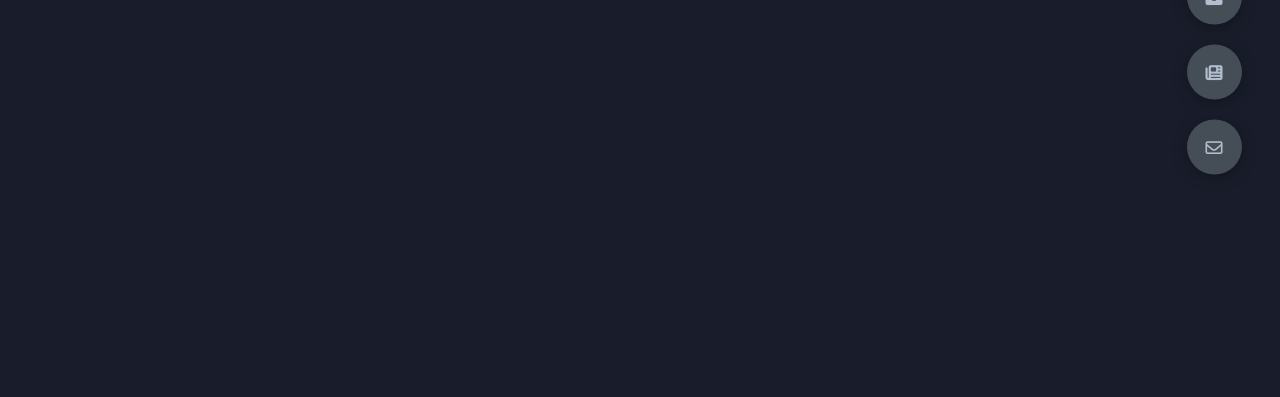
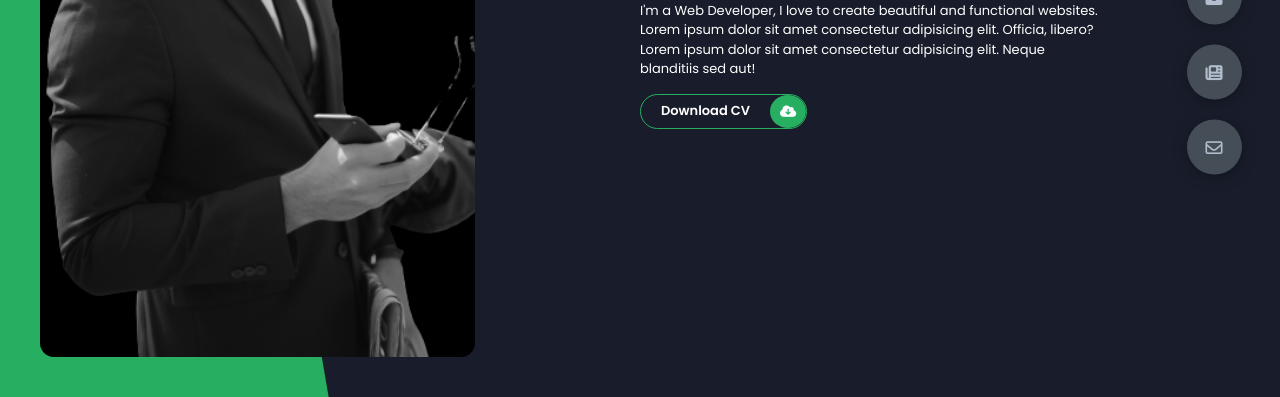
Before and after one commit to Spaceship-2K3/Portfolio_FreeCodecamp, a plain HTML site: page index.html in a window 1280 px wide. Shown: the part 403-800 px from the top of the page. Drawn offline with Linux system fonts and the light colour scheme.

Commit message:
create header

```diff
--- a/assess/css/style.scss
+++ b/assess/css/style.scss
@@ -64,7 +64,7 @@ html {
 body {
     min-height: 100vh;
     font-weight: 400;
-    font-size: 1.1rem;
+    font-size: 1.3rem;
     font-family: "Poppins", sans-serif;
     color: var(--color-white);
     transition: all 0.4s ease-in-out;
@@ -106,21 +106,17 @@ section {
 .sec2 {
     display: none;
     transform: translateY(0) scale(1);
-    background-color: steelblue;
 }
 .sec3 {
     display: none;
     transform: translateY(0) scale(1);
-    background-color: aquamarine;
 }
 .sec4 {
     display: none;
-    background-color: darkmagenta;
     transform: translateY(0) scale(1);
 }
 .sec5 {
     display: none;
-    background-color: rgb(180, 136, 14);
     transform: translateY(0) scale(1);
 }
 
@@ -175,3 +171,108 @@ section {
         }
     }
 }
+
+// ! Header content
+.header-content {
+    display: grid;
+    grid-template-columns: repeat(2, 1fr);
+    height: 100%;
+    .left-header {
+        display: flex;
+        align-items: center;
+        position: relative;
+
+        .h-shape {
+            transition: all 0.4s ease-in-out;
+            width: 65%;
+            height: 100%;
+            background-color: var(--color-secondary);
+            position: absolute;
+            left: 0;
+            top: 0;
+            z-index: -1;
+            clip-path: polygon(0 0, 46% 0, 79% 100%, 0% 100%);
+        }
+        .image {
+            border-radius: var(--br-sm-2);
+            height: 90%;
+            width: 68%;
+            margin-left: 4rem;
+            background-color: var(--color-black);
+            transition: all 0.4s ease-in-out;
+            img {
+                width: 100%;
+                height: 100%;
+                object-fit: cover;
+                transition: all 0.4s ease-in-out;
+                filter: grayscale(100%);
+                &:hover {
+                    filter: grayscale(0);
+                }
+            }
+        }
+    }
+
+    .right-header {
+        display: flex;
+        flex-direction: column;
+        justify-content: center;
+        padding-right: 18rem;
+        .name {
+            font-size: 4rem;
+            span {
+                color: var(--color-secondary);
+            }
+        }
+        p {
+            margin: 1.5rem 0;
+            line-height: 1.5;
+        }
+    }
+}
+
+// ! Independed components
+.btn-con {
+    display: flex;
+    align-self: flex-start;
+    .main-btn {
+        border-radius: 30px;
+        color: inherit;
+        font-weight: 600;
+        position: relative;
+        border: 1px solid var(--color-secondary);
+        display: flex;
+        align-items: center;
+        overflow: hidden;
+        .btn-text {
+            padding: 0 2rem;
+        }
+        .btn-icon {
+            display: flex;
+            justify-content: center;
+            align-items: center;
+            background-color: var(--color-secondary);
+            border-radius: 50%;
+            padding: 1rem;
+        }
+        &::before {
+            content: "";
+            position: absolute;
+            top: 0;
+            right: 0;
+            transform: translateX(100%);
+            transition: all 0.4s ease-out;
+            z-index: -1;
+        }
+
+        &:hover {
+            transition: all 0.4s ease-out;
+            &::before {
+                width: 100%;
+                height: 100%;
+                background-color: var(--color-secondary);
+                transform: translateX(0%);
+            }
+        }
+    }
+}
--- a/index.html
+++ b/index.html
@@ -26,7 +26,38 @@
     </head>
 
     <body class="main-content">
-        <header class="section sec1 header active" id="home"></header>
+        <header class="section sec1 header active" id="home">
+            <div class="header-content">
+                <div class="left-header">
+                    <div class="h-shape"></div>
+                    <div class="image">
+                        <img src="./assess/img/hero.png" alt="" />
+                    </div>
+                </div>
+                <div class="right-header">
+                    <h1 class="name">
+                        Hi, I'm <span>Đào Văn Sáng</span>
+                        A Web Developer
+                    </h1>
+                    <p>
+                        I'm a Web Developer, I love to create beautiful and
+                        functional websites. Lorem ipsum dolor sit amet
+                        consectetur adipisicing elit. Officia, libero? Lorem
+                        ipsum dolor sit amet consectetur adipisicing elit. Neque
+                        blanditiis sed aut!
+                    </p>
+
+                    <div class="btn-con">
+                        <a href="" class="main-btn">
+                            <span class="btn-text">Download CV</span>
+                            <span class="btn-icon">
+                                <i class="fa-solid fa-cloud-arrow-down"></i>
+                            </span>
+                        </a>
+                    </div>
+                </div>
+            </div>
+        </header>
         <main>
             <section class="section sec2 about" id="about"></section>
             <section class="section sec3 portfolio" id="portfolio"></section>
```
Also changed, not shown: assess/css/style.css, assess/img/blog1.jpg (added), assess/img/blog2.jpg (added), assess/img/blog3.jpg (added), assess/img/favicon.png, assess/img/hero.png (added), assess/img/port1.jpg (added), assess/img/port2.jpg (added), assess/img/port3.jpg (added), assess/img/port4.jpg (added), assess/img/port5.jpg (added), assess/img/port6.jpg (added), assess/img/port7.jpg (added), 1 other file.
